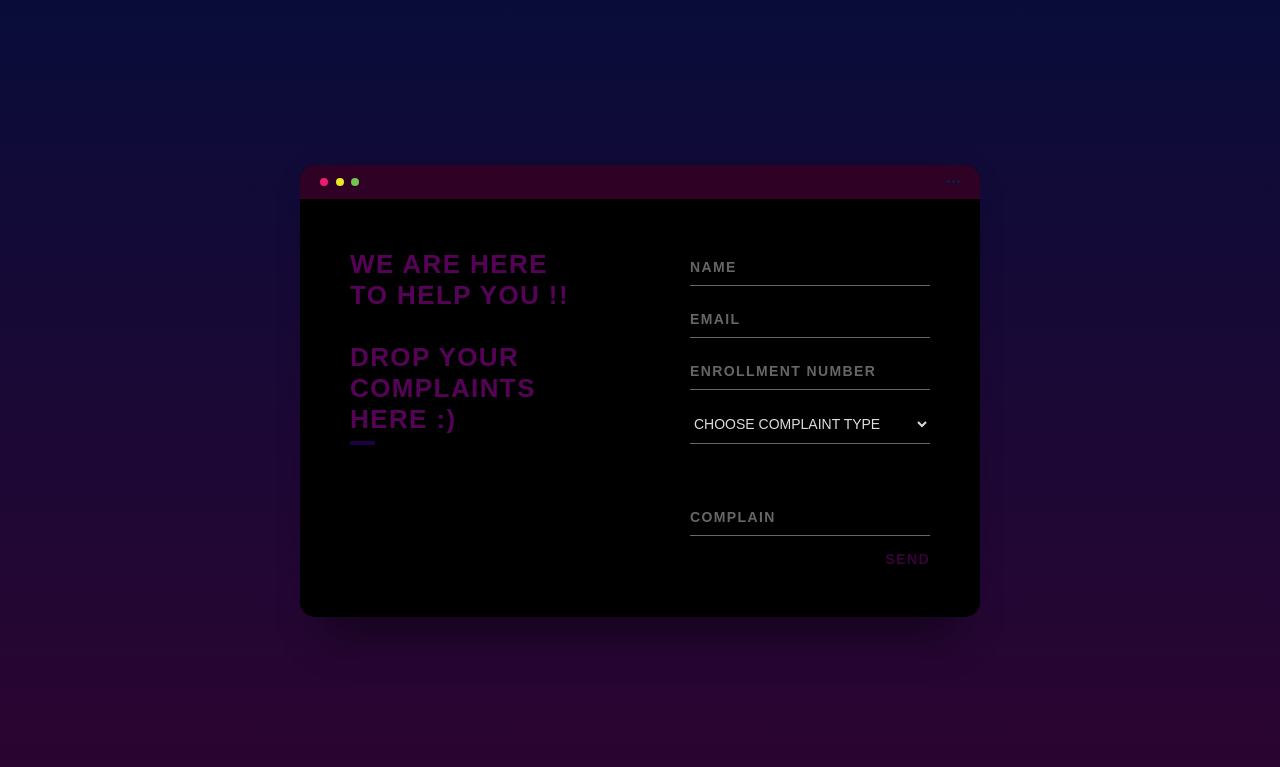
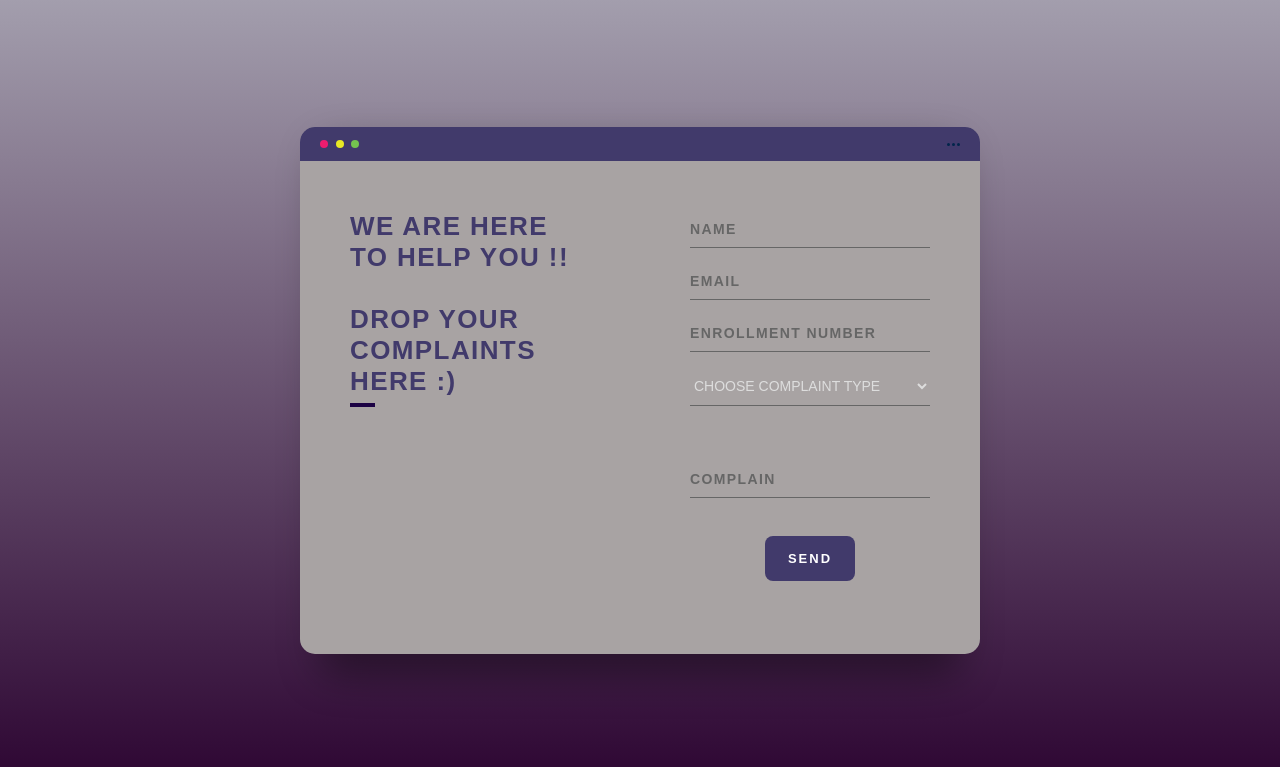
Before and after one commit to Nandini-khandelwal2403/Intruders, a website: page public/views/FORM.html in a window 1280 px wide. Shown: the part 135-902 px from the top of the page. Drawn offline with nearby package versions, Linux system fonts and the light colour scheme.

Commit message:
cms done

```diff
--- a/public/css/FORM.css
+++ b/public/css/FORM.css
@@ -11,7 +11,7 @@
 .header {
     min-height: 100vh;
     width: 100%;
-    background-image: linear-gradient(rgba(67, 12, 113, 0.7), rgba(25, 0, 29, 0.7)), url(iit-bhilai-04.jpg);
+    background-image: linear-gradient(rgba(67, 12, 113, 0.7), rgba(25, 0, 29, 0.7)), url(../images/iit-bhilai-04.jpg);
     background-position: center;
     background-size: cover;
     position: relative;
@@ -63,7 +63,7 @@ nav img {
 body {
     margin: 0;
     padding: 0;
-    background: linear-gradient(rgba(3, 14, 59), rgba(44, 4, 49));
+    background: linear-gradient(rgb(183, 184, 194), rgba(44, 4, 49));
     font-size: 12px;
 }
 
@@ -88,7 +88,7 @@ input {
 
 .screen {
     position: relative;
-    background: black;
+    background: rgb(168, 163, 163);
     border-radius: 15px;
 }
 
@@ -109,7 +109,7 @@ input {
     display: flex;
     align-items: center;
     padding: 10px 20px;
-    background: #2e0125;
+    background: #413a6b;
     border-top-left-radius: 15px;
     border-top-right-radius: 15px;
 }
@@ -169,7 +169,7 @@ input {
     display: flex;
     flex-direction: column;
     position: relative;
-    color: #af06b17e;
+    color: #413a6b;
     font-size: 26px;
 }
 
@@ -195,12 +195,54 @@ input {
     color: #888;
 }
 
+.container {
+    display: flex;
+    flex-wrap: wrap;
+    justify-content: center;
+}
+
+.container .buttons {
+    display: flex;
+    flex-direction: column;
+}
+
+.container a {
+    padding: 15px 20px;
+    font: 13px "Montserrat", sans-serif;
+    font-weight: 700;
+    letter-spacing: 2px;
+    text-transform: uppercase;
+    text-decoration: none;
+    text-align: center;
+    margin: 1em;
+}
+
+.container a:hover {
+    box-shadow: 0 4px 8px 0 rgba(0, 0, 0, 0.2), 0 6px 20px 0 rgba(0, 0, 0, 0.2);
+}
+
+.button3 {
+    color: white;
+    background: #413a6b;
+    border-radius: 8px;
+    transition: 0.2s ease-in-out;
+    margin-bottom: 0;
+    text-align: right;
+    width: 90px;
+}
+
+.button3:hover {
+    border-radius: 30px;
+}
+
 .app-form-group.message {
     margin-top: 40px;
 }
 
 #dropdown {
     color: #888;
+    -webkit-font-smoothing: antialiased;
+    -moz-osx-font-smoothing: grayscale;
 }
 
 .app-form-group.buttons {
--- a/public/js/form.js
+++ b/public/js/form.js
@@ -1,7 +1,7 @@
-$("#submitComplaint_type").on("change", function() {
-    $(".content-type-info").addClass("hide");
-    $("#" + $(this).val()).removeClass("hide");
-});
+// $("#submitComplaint_type").on("change", function() {
+//     $(".content-type-info").addClass("hide");
+//     $("#" + $(this).val()).removeClass("hide");
+// });
 
 
 function complainForm() {
@@ -25,7 +25,6 @@ function complainForm() {
         document.details.MSGS.focus();
         return false;
     }
-
     const name = document.querySelector(".com-name").value;
     const email = document.querySelector(".com-email").value;
     const enroll = document.querySelector(".com-enroll").value;
@@ -41,5 +40,10 @@ function complainForm() {
         data: comObj
     }).then((res) => {
         console.log(res);
+        document.querySelector(".com-name").value = "";
+        document.querySelector(".com-email").value = "";
+        document.querySelector(".com-enroll").value = "";
+        document.querySelector("#submitComplaint_type").value = "Choose Complaint Type";
+        document.querySelector(".com-problem").value = "";
     })
 }
--- a/public/views/FORM.html
+++ b/public/views/FORM.html
@@ -42,7 +42,7 @@
                 <div class="screen-body">
                     <div class="screen-body-item left">
                         <div class="app-title">
-                            <form action="" method="post" onsubmit="return false" name="details">
+                            <form action="" method="post" onsubmit="return false" name="details" class="form-reset">
                                 <span>WE ARE HERE TO HELP YOU !!<br><br> </span>
                                 <span>DROP YOUR COMPLAINTS HERE :)</span>
                         </div>
@@ -65,10 +65,10 @@
                                 <select name="submitComplaint[type]" id="submitComplaint_type" class="app-form-control app-form-group">
                                 <option selected class="app-form-control app-form-group dropdown">Choose Complaint Type</option>
                                 <!-- <option></option> -->
-                                  <option value="Hostel Issues/Staff" class="app-form-control app-form-group" style="color: #888;">Hostel Issues/Staff</option>
-                                  <option value="Mess Food/Staff" class="app-form-control app-form-group dropdown">Mess Food/Staff</option>
-                                  <option value="Campus" class="app-form-control app-form-group dropdown">Campus</option>
-                                  <option value="Faculty/Staff Issues" class="app-form-control app-form-group dropdown">Faculty/Staff Issues</option>
+                                  <option value="Hostel Issues/Staff" class="app-form-control app-form-group" style="color: rgb(92, 92, 92);">Hostel Issues/Staff</option>
+                                  <option value="Mess Food/Staff" class="app-form-control app-form-group" style="color: rgb(92, 92, 92);">Mess Food/Staff</option>
+                                  <option value="Campus" class="app-form-control app-form-group" style="color: rgb(92, 92, 92);">Campus</option>
+                                  <option value="Faculty/Staff Issues" class="app-form-control app-form-group" style="color: rgb(92, 92, 92);">Faculty/Staff Issues</option>
                               </select>
                             </div>
 
@@ -76,9 +76,14 @@
                                 <input class="app-form-control com-problem" name="MSGS" placeholder="COMPLAIN">
                             </div>
 
-                            <div class="app-form-group buttons">
-                                <!-- <button class="app-form-button">CANCEL</button> -->
-                                <button class="app-form-button" onclick="complainForm()">SEND</button>
+                            <!-- <div class="app-form-group buttons">
+                            <button class="app-form-button" onclick="complainForm()">SEND</button>
+                        </div> -->
+
+                            <div class="container">
+                                <div class="buttons app-form-group">
+                                    <a href="#" class="button3" onclick="complainForm()">Send</a>
+                                </div>
                             </div>
                         </div>
 
--- a/src/db/complain.js
+++ b/src/db/complain.js
@@ -17,7 +17,6 @@ const complainBox = new mongoose.Schema({
         type: String,
         required: [true, 'The enroll field is required!'],
         trim: true,
-        unique: 1
     },
     type: {
         type: String,
```
